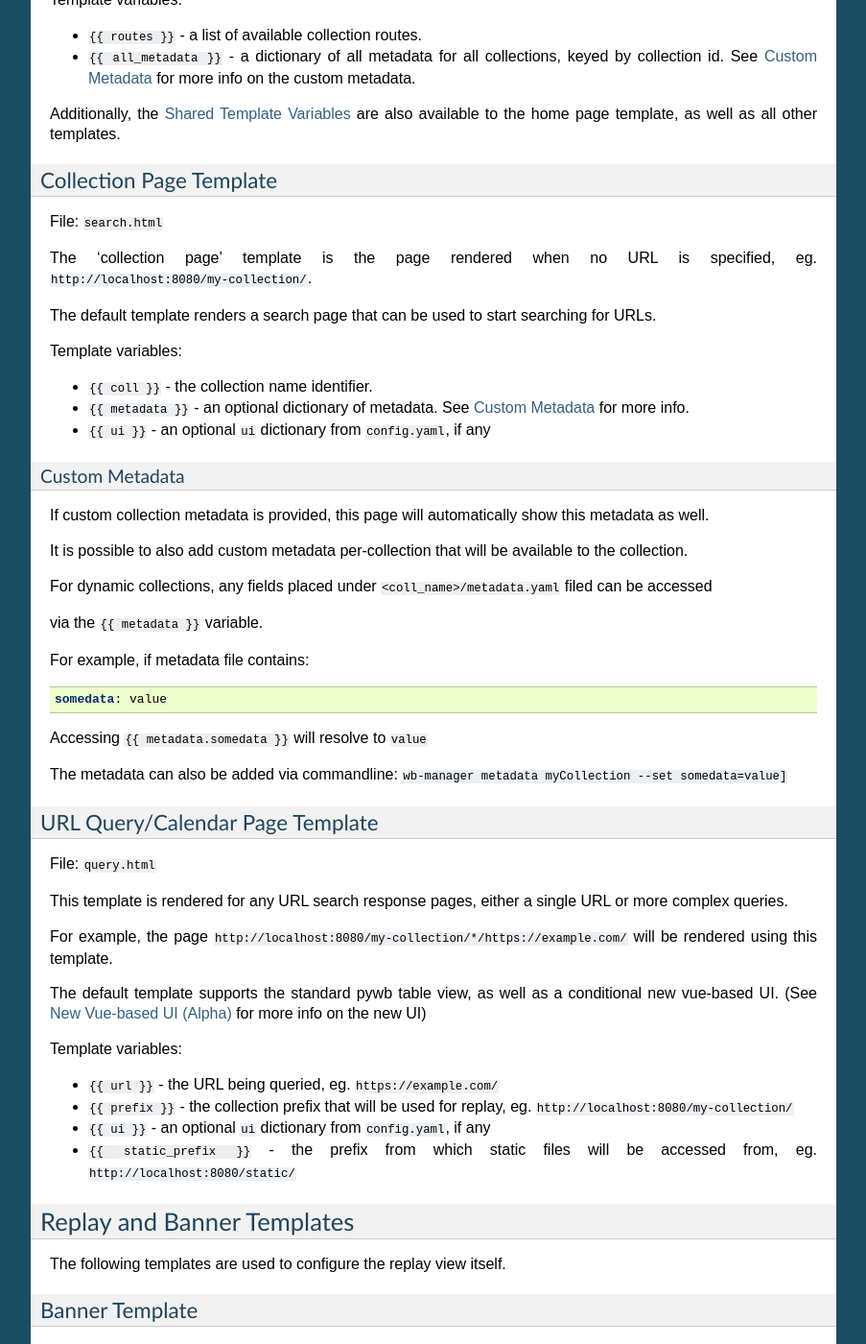
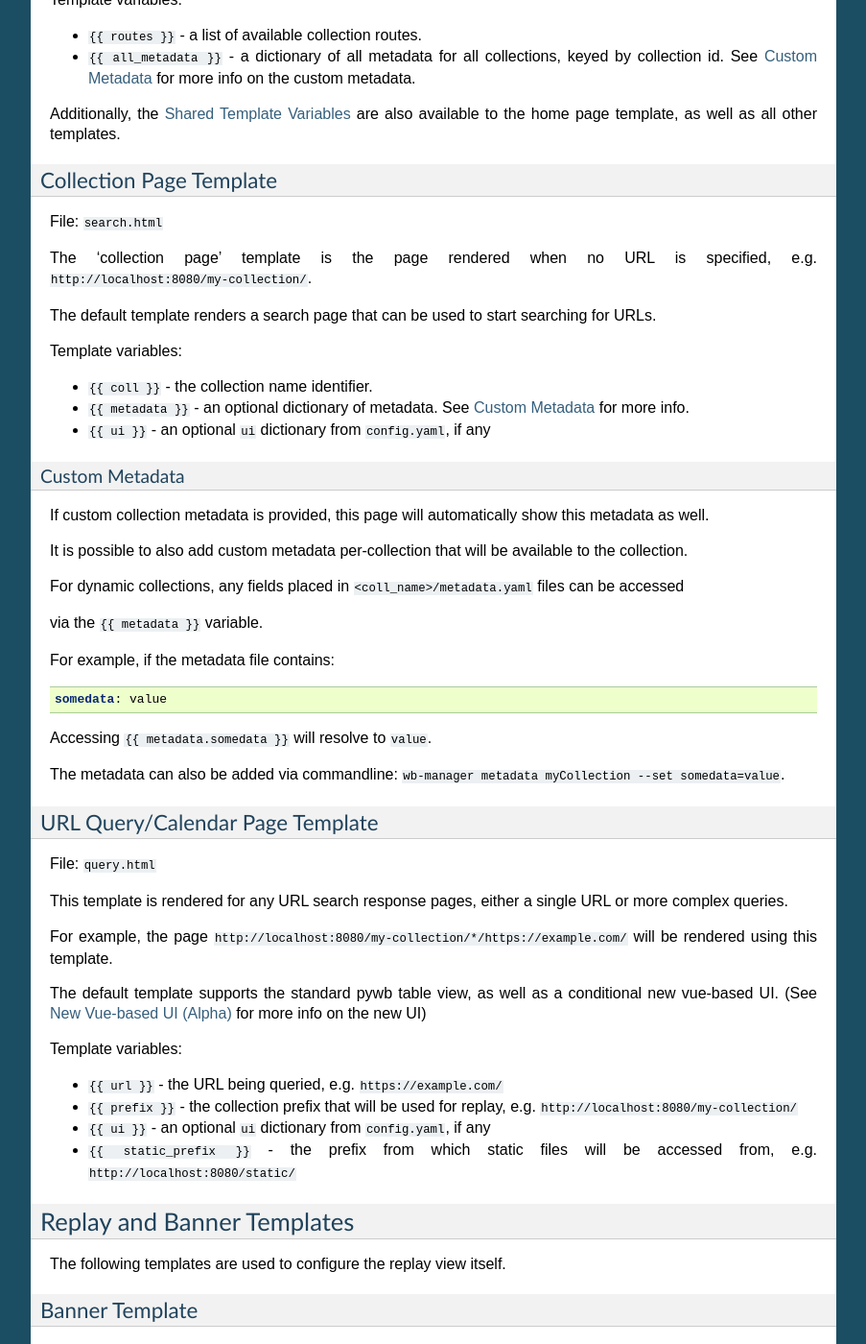
Before and after one commit to webrecorder/pywb, a Sphinx documentation site: the page built from docs/manual/template-guide.rst, in a window 1280 px wide and 1400 px high, scrolled down 1465 px. Shown: the whole window at 96% size, without its empty margins (198-1101 px from the left). Built offline with Sphinx 7.4.7, drawn with Linux system fonts in a browser that asks for light colours; pages that are not in the unit, such as notebooks, are missing from menus; some of the changed text lies outside the part shown.

Commit message:
Fix typos.

```diff
--- a/docs/manual/new-vue-ui.rst
+++ b/docs/manual/new-vue-ui.rst
@@ -4,7 +4,7 @@
 New Vue-based UI (Alpha)
 ========================
 
-With 2.7.0, pywb introduces a new `Vue UI <https://vuejs.org/>`_ based system, which can be enabled to provide a more feature-representation of a web archive.
+With 2.7.0, pywb introduces a new `Vue UI <https://vuejs.org/>`_ based system, which can be enabled to provide a more feature-rich representation of a web archive.
 
 The UI consists of two parts, which can be enabled using the ``ui`` block in ``config.yaml``
 
@@ -58,13 +58,13 @@ Custom Logo
 
 When using the custom banner, it is possible to configure a logo by setting ``ui.logo`` to a static file.
 
-If ommitted, the standard pywb logo will be used by default.
+If omitted, the standard pywb logo will be used by default.
 
 
 Updating the Vue UI
 -------------------
 
-The UI is contained with the ``pywb/vueui`` directory.
+The UI is contained within the ``pywb/vueui`` directory.
 
 The Vue component sources can be found in ``pywb/vueui/src``.
 
--- a/docs/manual/template-guide.rst
+++ b/docs/manual/template-guide.rst
@@ -49,7 +49,7 @@ Base Templates (and supporting templates)
 File: ``base.html``
 
 This template includes the HTML added to all other pages, replay and non-replay. Shared JS and CSS includes can be added here.
-For themeing all pywb UI, it may be useful to modify this template.
+For theming all pywb UI, it may be useful to modify this template.
 
 To customize the default pywb UI across multiple pages, the following additional templates
 can also be overriden:
@@ -101,7 +101,7 @@ Collection Page Template
 
 File: ``search.html``
 
-The 'collection page' template is the page rendered when no URL is specified, eg. ``http://localhost:8080/my-collection/``.
+The 'collection page' template is the page rendered when no URL is specified, e.g. ``http://localhost:8080/my-collection/``.
 
 The default template renders a search page that can be used to start searching for URLs.
 
@@ -123,19 +123,19 @@ If custom collection metadata is provided, this page will automatically show thi
 
 It is possible to also add custom metadata per-collection that will be available to the collection.
 
-For dynamic collections, any fields placed under ``<coll_name>/metadata.yaml`` filed can be accessed
+For dynamic collections, any fields placed in ``<coll_name>/metadata.yaml`` files can be accessed
 
 via the ``{{ metadata }}`` variable.
 
-For example, if metadata file contains:
+For example, if the metadata file contains:
 
 .. code:: yaml
 
     somedata: value
 
-Accessing ``{{ metadata.somedata }}`` will resolve to ``value``
+Accessing ``{{ metadata.somedata }}`` will resolve to ``value``.
 
-The metadata can also be added via commandline: ``wb-manager metadata myCollection --set somedata=value]``
+The metadata can also be added via commandline: ``wb-manager metadata myCollection --set somedata=value``.
 
 
 URL Query/Calendar Page Template
@@ -151,13 +151,13 @@ The default template supports the standard pywb table view, as well as a conditi
 
 Template variables:
 
-* ``{{ url }}`` - the URL being queried, eg. ``https://example.com/``
+* ``{{ url }}`` - the URL being queried, e.g. ``https://example.com/``
 
-* ``{{ prefix }}`` - the collection prefix that will be used for replay, eg. ``http://localhost:8080/my-collection/``
+* ``{{ prefix }}`` - the collection prefix that will be used for replay, e.g. ``http://localhost:8080/my-collection/``
 
 * ``{{ ui }}`` - an optional ``ui`` dictionary from ``config.yaml``, if any
 
-* ``{{ static_prefix }}`` - the prefix from which static files will be accessed from, eg. ``http://localhost:8080/static/``
+* ``{{ static_prefix }}`` - the prefix from which static files will be accessed from, e.g. ``http://localhost:8080/static/``
 
 
 Replay and Banner Templates
@@ -180,11 +180,11 @@ Template variables:
 
 * ``{{ url }}`` - the URL being replayed.
 
-* ``{{ timestamp }}`` - the timestamp being replayed, eg. ``20211226`` in ``http://localhost:8080/pywb/20211226/mp_/https://example.com/``
+* ``{{ timestamp }}`` - the timestamp being replayed, e.g. ``20211226`` in ``http://localhost:8080/pywb/20211226/mp_/https://example.com/``
 
 * ``{{ is_framed }}`` - true/false if currently in framed mode.
 
-* ``{{ wb_prefix }}`` - the collection prefix, eg. ``http://localhost:8080/pywb/``
+* ``{{ wb_prefix }}`` - the collection prefix, e.g. ``http://localhost:8080/pywb/``
 
 * ``{{ config }}`` - provides the contents of the ``config.yaml`` as a dictionary.
 
@@ -234,7 +234,7 @@ Template variables:
 
 * ``{{ is_framed }}`` - true/false if currently in framed mode.
 
-* ``{{ wb_prefix }}`` - the collection prefix, eg. ``http://localhost:8080/pywb/``
+* ``{{ wb_prefix }}`` - the collection prefix, e.g. ``http://localhost:8080/pywb/``
 
 
 
@@ -266,7 +266,7 @@ create an ``<iframe>`` element and pass the id (or element itself) to the ``Cont
 The outer frame can receive notifications of changes to the replay via ``postMessage``
 
 For example, to detect when the content frame changed and log the new url and timestamp,
-use the following script to the outer frame html:
+use the following script in the outer frame html:
 
 .. code-block:: javascript
 
@@ -346,9 +346,9 @@ This block is provided to the ``search.html``, ``query.html`` and ``banner.html`
 Localization Globals
 ^^^^^^^^^^^^^^^^^^^^
 
-The Localization system (see: :ref:`localization`) adds several additional template globals, to faciliate listing available locales and getting URLs to switch locales, including:
+The Localization system (see: :ref:`localization`) adds several additional template globals, to facilitate listing available locales and getting URLs to switch locales, including:
 
-* ``{{ _Q() }}`` - a function used to mark certain text for localization, eg. ``{{ _Q('localize this text') }}``
+* ``{{ _Q() }}`` - a function used to mark certain text for localization, e.g. ``{{ _Q('localize this text') }}``
 
 * ``{{ env.pywb_lang }}`` - indicates current locale language code used for localization.
 
```
Also changed, not shown: docs/manual/ui-guide.rst (+5 -5 lines).
